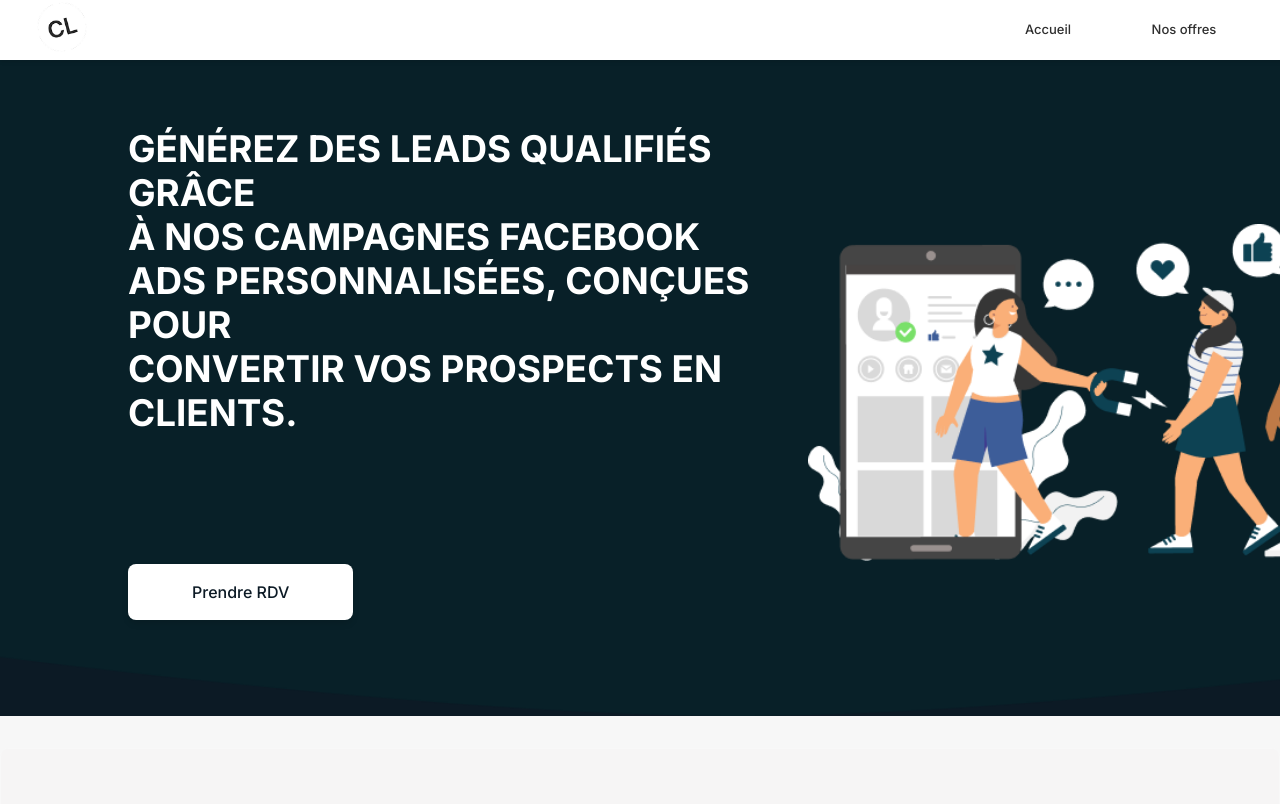
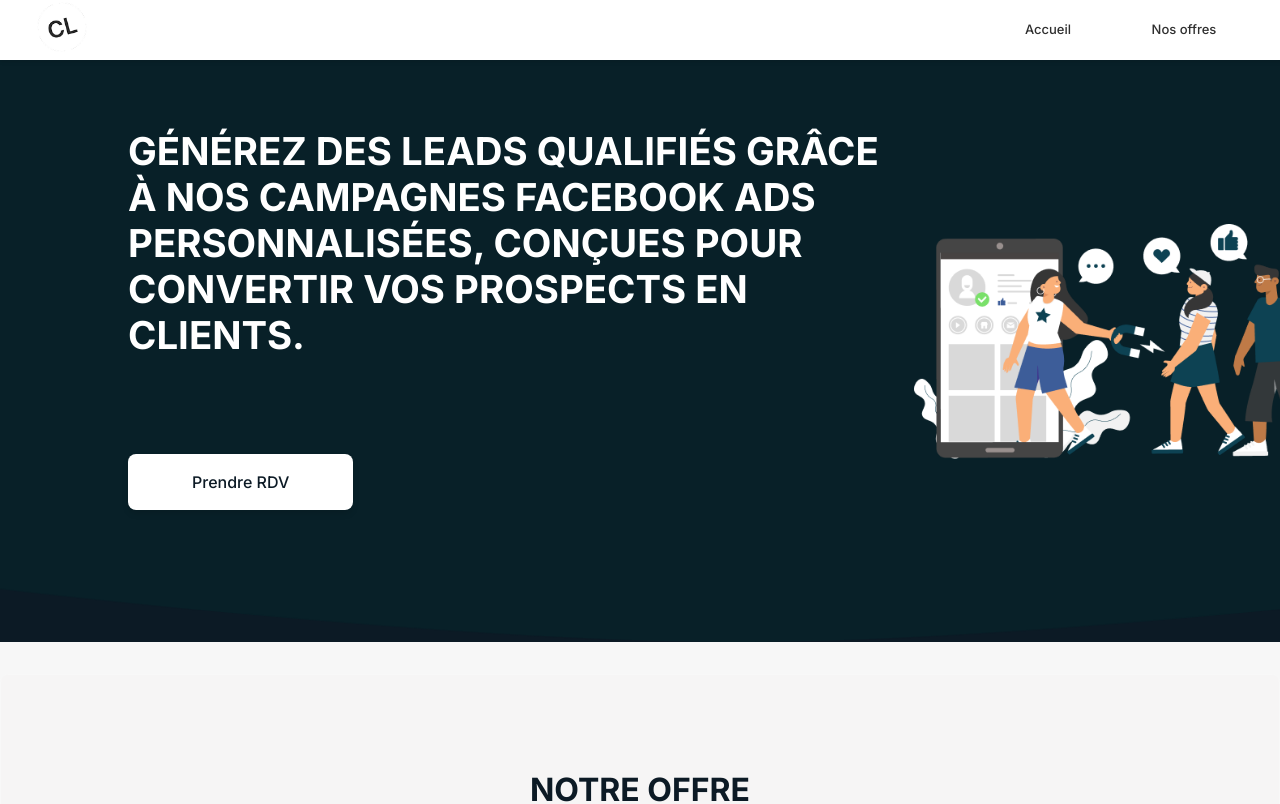
Before and after one commit to MARCOOOOOOOOOOOOOOOOO123/cockpit-lead, a Next.js app: page / in a window 1280 px wide. Shown: the top 804 px of the page. Built offline with nearby package versions, Linux system fonts and the light colour scheme.

Commit message:
Update HeroSection.module.css

```diff
--- a/src/styles/HeroSection.module.css
+++ b/src/styles/HeroSection.module.css
@@ -84,30 +84,29 @@
     min-height: 450px; /* Hauteur minimale de la section pour desktop */
   }
 
-  .contentContainer {
-    text-align: left; /* Aligne le texte à gauche sur desktop */
-    margin-right: 2rem; /* MODIFIÉ: Réduit la marge droite pour ramener l'image plus près du texte */
+   .contentContainer {
+    text-align: left;
+    margin-right: 6rem; /* MODIFIÉ: Augmenté la marge droite pour ramener l'image plus à gauche */
     /* L'attribut 'margin-right' gère l'espacement entre le conteneur de texte et le conteneur d'image. */
-    padding-top: 0; /* S'assure que le texte colle en haut */
+    padding-top: 0;
   }
 
   .heroTitle {
-    font-size: 2.3rem; /* Plus grand titre pour desktop */
-    line-height: 1.2; /* Assure une bonne hauteur de ligne aussi sur desktop */
-    margin-bottom: 8rem; /* Marge entre les titres sur desktop */
+    font-size: 2.4rem; /* Plus grand titre pour desktop */
+    line-height: 1.2;
+    margin-bottom: 6rem; /* Marge entre les titres sur desktop */
   }
 
 
   .imageContainer {
+    width: auto; /* L'image prend sa largeur définie par Next/image ou max-width */
+    margin-top: 8rem;
 
-    margin-top: 8rem; /* Décale l'image vers le bas pour que le texte soit plus haut */
-    /* Ajuste cette valeur (5rem) pour trouver l'alignement parfait */
   }
 
   .heroImage {
-  max-width: 400; /* S'assure que l'image est responsive */
-  height: auto; /* Maintient le ratio d'aspect */
-  display: block; /* Évite l'espace sous l'image */
-  margin-right: 250;
+    max-width: 100%; /* S'assure que l'image est responsive */
+    height: auto;
+    margin-right: 150px;
+  }
 }
-}
```
